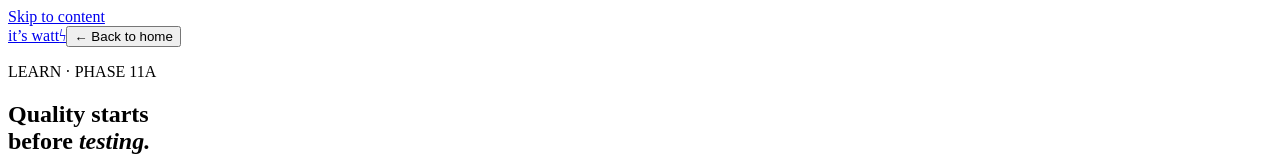
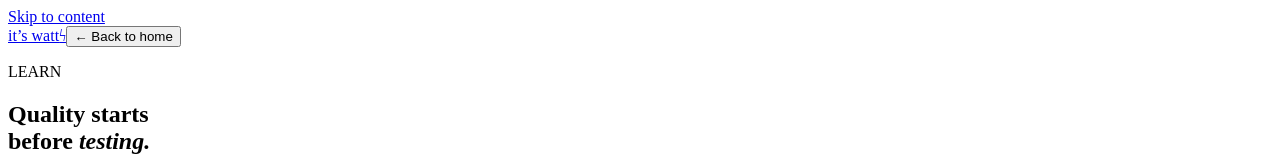
Before and after one commit to Dream-Like-King/itswatts, a React (Vite) app: page / in a window 1280 px wide. Both pictures are taken after a click on the button "Learn". Shown: the top 160 px of the page. Built offline with nearby package versions, Linux system fonts and the light colour scheme; the HTML template or start-up script is replaced by a standard one.

Commit message:
phase 11 scroll issue

```diff
--- a/src/App.tsx
+++ b/src/App.tsx
@@ -23,7 +23,8 @@ function App() {
     return () => { window.removeEventListener('popstate', syncLearnView); window.removeEventListener('hashchange', syncLearnView) }
   }, [])
   if (isLearnOpen) return <LearnHub onClose={closeLearn} onOpenPaths={() => { closeLearn(); window.setTimeout(() => document.getElementById('learn')?.scrollIntoView({ behavior: 'smooth' }), 0) }} />
-  return <main id="content" tabIndex={-1}>
+  return <>
+    <main id="content" tabIndex={-1}>
     <div className="hero-glow"></div><Navbar onOpenChat={() => setIsChatOpen(true)} onOpenLearn={openLearn} />
     <section className="hero education-hero">
       <div className="hero-grid" aria-hidden="true"></div><div className="orb orb-one"></div><div className="orb orb-two"></div>
@@ -47,9 +48,10 @@ function App() {
 
     <section className="contact section" id="contact"><p className="eyebrow">STAY IN THE LOOP</p><h2>One useful QA idea<br />at a <em>time.</em></h2><p className="contact-copy">New weekly notes and practical QA tools are on the way. Follow along, explore the work, and keep learning.</p><div className="contact-links"><a href="https://www.linkedin.com/in/derrick-watson-watson/" target="_blank" rel="noreferrer" className="contact-email">Connect on LinkedIn <span>↗</span></a><a href="https://github.com/Dream-Like-King" target="_blank" rel="noreferrer">GitHub ↗</a><a href="mailto:watson.derrick@outlook.com">Email Derrick ↗</a></div></section>
     <footer><Logo compact /><p>© {new Date().getFullYear()} It's Watts. Built for better software.</p><div><a href="#top">Back to top ↑</a><a href="https://www.linkedin.com/in/derrick-watson-watson/" target="_blank" rel="noreferrer">LinkedIn ↗</a></div></footer>
+    </main>
     <button className="desktop-chat-fab" type="button" onClick={() => setIsChatOpen(true)}><span aria-hidden="true">ϟ</span> Ask Watt</button>
     <MobileDock onOpenChat={() => setIsChatOpen(true)} onOpenLearn={openLearn} />
     <AskWatt isOpen={isChatOpen} onClose={() => setIsChatOpen(false)} />
-  </main>
+  </>
 }
 export default App
--- a/src/components/LearnHub.tsx
+++ b/src/components/LearnHub.tsx
@@ -17,7 +17,7 @@ export function LearnHub({ onClose, onOpenPaths }: LearnHubProps) {
   const [number, title, copy] = sdlc[activePhase]
   return <main className="learn-hub" id="top" tabIndex={-1}>
     <header className="learn-hub-nav"><Logo /><button type="button" onClick={onClose}>← Back to home</button></header>
-    <section className="learn-hero"><p className="eyebrow">LEARN · PHASE 11A</p><h1>Quality starts<br />before <em>testing.</em></h1><p>Build a clear picture of what QA is, where it belongs in the delivery process, and what to explore next.</p><a href="#what-is-qa">Start with QA <span>↓</span></a></section>
+    <section className="learn-hero"><p className="eyebrow">LEARN</p><h1>Quality starts<br />before <em>testing.</em></h1><p>Build a clear picture of what QA is, where it belongs in the delivery process, and what to explore next.</p><a href="#what-is-qa">Start with QA <span>↓</span></a></section>
 
     <section className="learn-section" id="what-is-qa"><p className="eyebrow">01 · WHAT IS QA?</p><div className="learn-split"><div><h2>QA helps teams<br />build software<br /><em>people can trust.</em></h2></div><div><p>Quality assurance is the practice of reducing avoidable surprises. It is not limited to finding bugs at the end of a project—it is the habit of asking better questions throughout the work.</p><div className="qa-principles"><article><span>USER</span><h3>Protect the experience</h3><p>Consider real people, real conditions, and the moments that make a feature confusing or inaccessible.</p></article><article><span>RISK</span><h3>Focus attention wisely</h3><p>Not every path carries the same impact. QA helps a team decide what deserves the most confidence first.</p></article><article><span>LEARNING</span><h3>Make feedback useful</h3><p>Good checks, defects, and release notes help the next person understand what happened and what to do next.</p></article></div></div></div></section>
 
```
Also changed, not shown: 2 other files (tests, documents, lock files or other folders).
